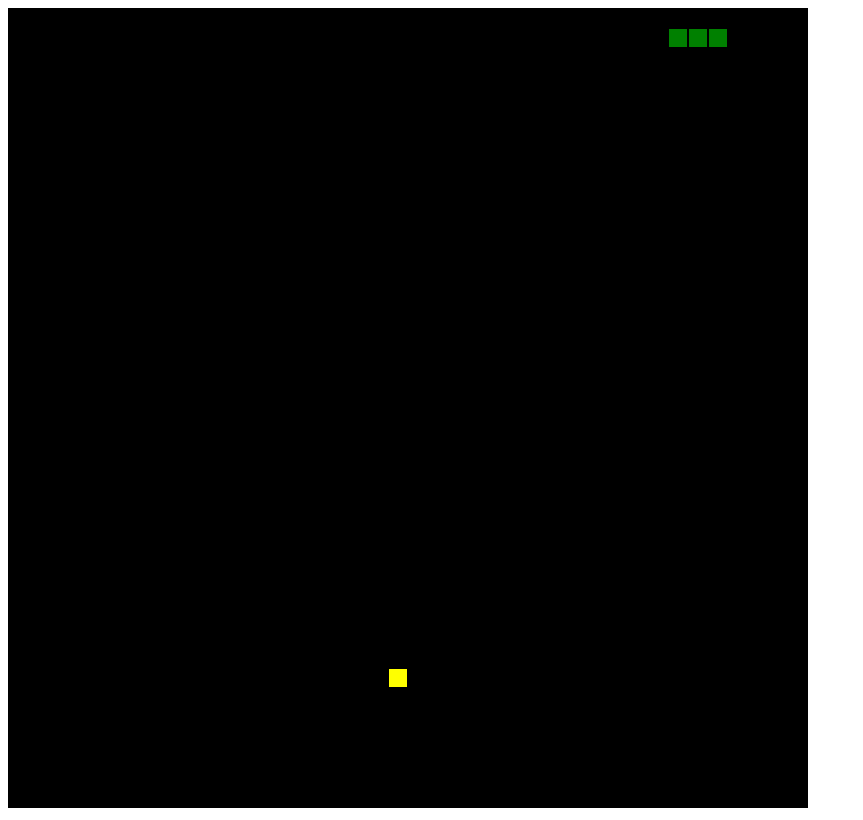
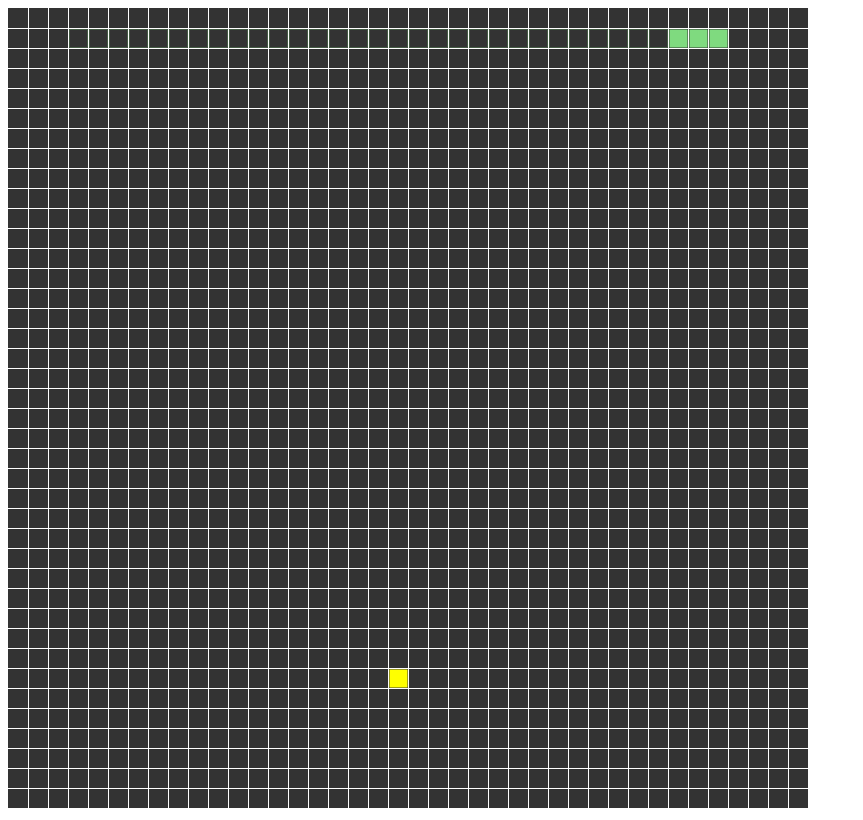
Before and after one commit to fangwentian/snake, a plain HTML site: page index.html in a window 1280 px wide. Shown: the whole page, without its empty margins (0-863 px from the left). Drawn offline with Linux system fonts and the light colour scheme.

Commit message:
add line

```diff
--- a/index.html
+++ b/index.html
@@ -6,7 +6,7 @@
     <title>Greedy Snake</title>
     <style>
         #canvas {
-            background-color: black;
+            background-color: #333;
         }
     </style>
 </head>
@@ -26,12 +26,24 @@
             const { keyCode } = e
             let direction =  keycodeMap[keyCode]
             step = direction ? stepMap[direction] : step
-        })
+        });
+
+        (function drawLine() {
+            ctx.beginPath()
+            for(let i = 1; i < 40; i++) {
+                ctx.moveTo(i * 20 + 0.5, 0)
+                ctx.lineTo(i * 20 + 0.5, 800)
+                ctx.moveTo(0, i * 20 + 0.5)
+                ctx.lineTo(800, i * 20 + 0.5)
+                ctx.strokeStyle = 'white'
+            }
+            ctx.stroke()
+        })()
 
         // 800 * 800的画布，横向纵向是 800/20 = 40个格子, 总共是0 - 1599个
         let draw = (position, color) => {
             ctx.fillStyle = color;
-            ctx.fillRect( position % 40 * 20 + 1, Math.floor(position / 40) * 20 + 1, 18, 18 )
+            ctx.fillRect( position % 40 * 20 + 1.5, Math.floor(position / 40) * 20 + 1.5, 18, 18 )
         }
 
         let createFood = () => {
@@ -57,13 +69,13 @@
             if(isDead(next)) {
                 alert('Game Over')
             }
-            draw(next, 'green')
+            draw(next, '#7fda7f')
 
             if(next === food) {
                 while(snake.indexOf(food = createFood()) != -1) {}
                 draw(food, 'yellow')
             } else {
-                draw(snake.pop(), 'black')
+                draw(snake.pop(), '#333')
             }
         }
 
```
